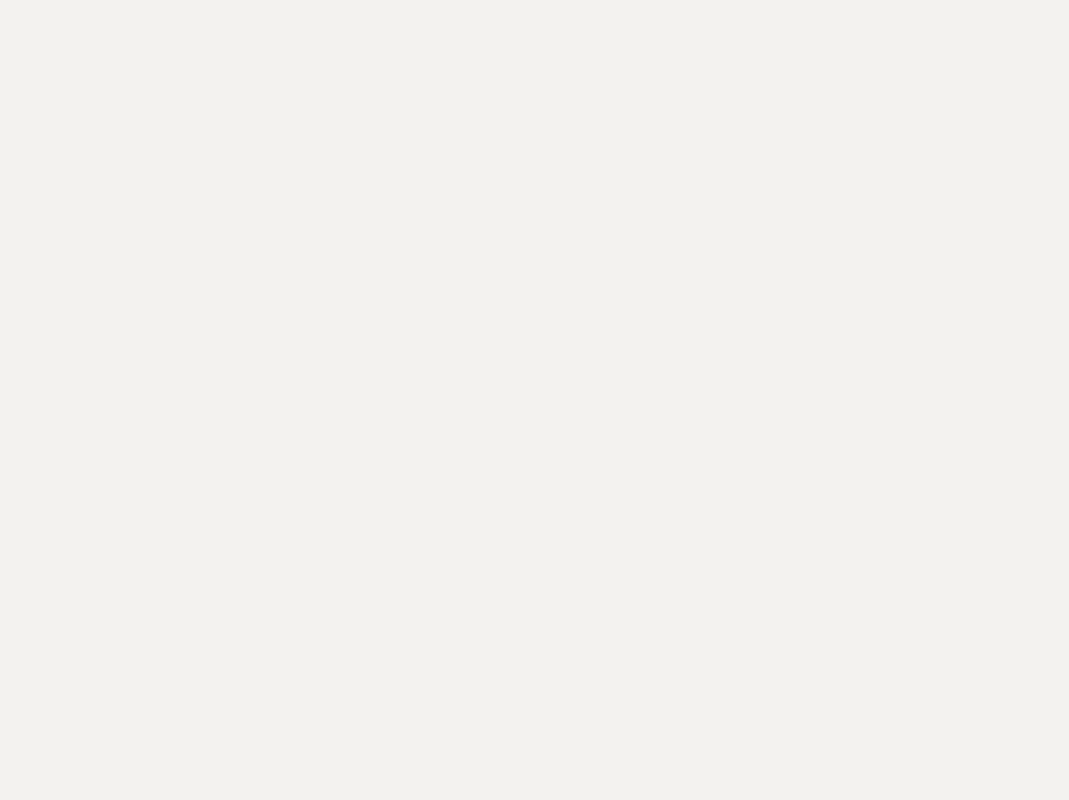
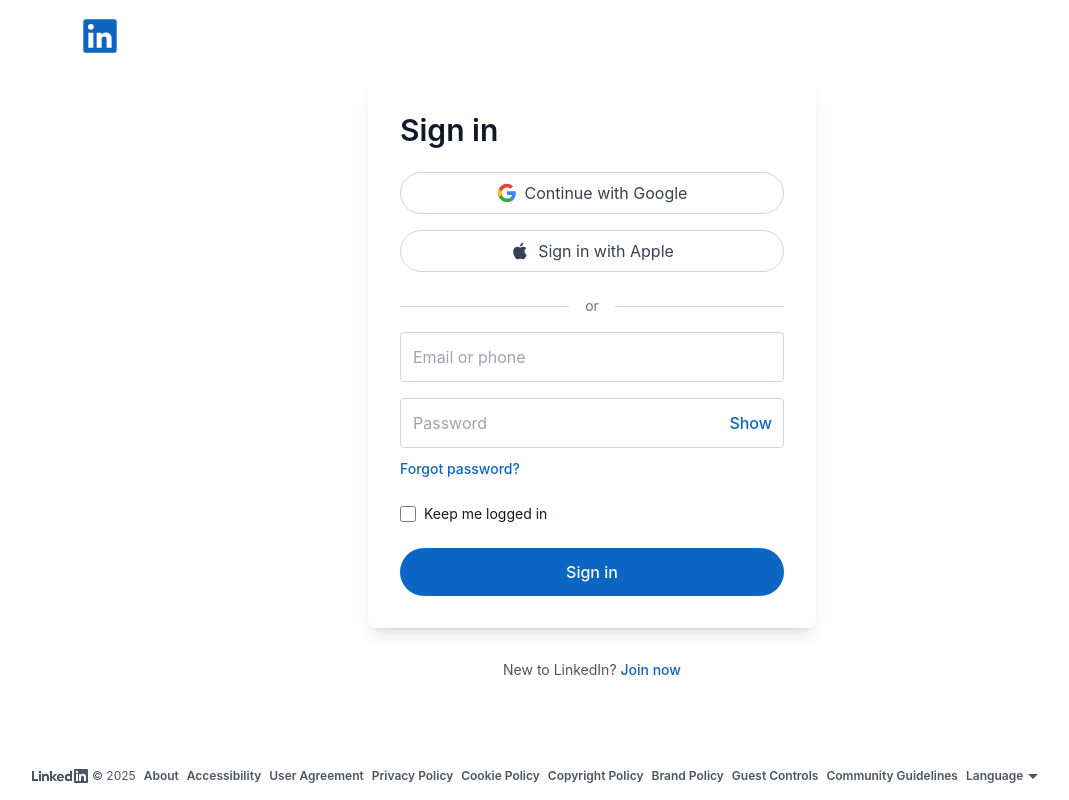
Before and after one commit to apaluca/linkedin, a React (Vite) app in the folder client/: page /login in a window 1280 px wide. Before the commit this address had no page. Shown: the whole page, without its empty margins (48-1117 px from the left). Built offline with nearby package versions, Linux system fonts and the light colour scheme.

Commit message:
feat: Add LoginPage component and update routing in App component; refactor Navbar and modals for improved navigation

```diff
--- a/client/src/App.jsx
+++ b/client/src/App.jsx
@@ -2,6 +2,7 @@
 import { ModalProvider } from "./context/ModalContext";
 import ProfilePage from "./pages/ProfilePage";
 import SignupPage from "./pages/SignupPage";
+import LoginPage from "./pages/LoginPage";
 import ModalRegistry from "./components/modals/ModalRegistry";
 
 function App() {
@@ -13,6 +14,7 @@
           <Route path="/in/:username" element={<ProfilePage />} />
           <Route path="/signup/:username" element={<SignupPage />} />
           <Route path="/signup" element={<SignupPage />} />
+          <Route path="/login" element={<LoginPage />} />
         </Routes>
 
         {/* Global Modals */}
--- a/client/src/components/layout/Navbar.jsx
+++ b/client/src/components/layout/Navbar.jsx
@@ -1,9 +1,7 @@
 import { useState } from "react";
 import { Link, useNavigate } from "react-router-dom";
-import { useModal } from "../../context/ModalContext";
 
 const Navbar = () => {
-  const { openModal } = useModal();
   const [searchQuery, setSearchQuery] = useState("");
   const navigate = useNavigate();
 
@@ -129,12 +127,12 @@
           </ul>
 
           <div className="flex items-center ml-4">
-            <button
-              onClick={() => openModal("signIn")}
+            <Link
+              to="/login"
               className="bg-transparent text-linkedin-blue font-medium px-4 py-1 rounded-full border-2 border-linkedin-blue hover:bg-linkedin-lightBlue text-sm"
             >
               Sign in
-            </button>
+            </Link>
 
             <button
               onClick={() => navigate("/signup")}
--- a/client/src/components/modals/JoinModal.jsx
+++ b/client/src/components/modals/JoinModal.jsx
@@ -1,8 +1,10 @@
 import { useState, useEffect } from "react";
+import { useNavigate } from "react-router-dom";
 import { useModal } from "../../context/ModalContext";
 
 const JoinModal = () => {
-  const { activeModal, closeModal, openModal } = useModal();
+  const { activeModal, closeModal } = useModal();
+  const navigate = useNavigate();
   const [email, setEmail] = useState("");
   const [password, setPassword] = useState("");
   const [firstName, setFirstName] = useState("");
@@ -56,6 +58,11 @@
 
     // For demo purposes, we'll just close the modal
     closeModal();
+  };
+
+  const handleSignInClick = () => {
+    closeModal();
+    navigate("/login");
   };
 
   if (activeModal !== "join") return null;
@@ -282,10 +289,7 @@
               Already on LinkedIn?{" "}
               <button
                 type="button"
-                onClick={() => {
-                  closeModal();
-                  openModal("signIn");
-                }}
+                onClick={handleSignInClick}
                 className="font-semibold text-linkedin-blue hover:underline"
               >
                 Sign in
--- /dev/null
+++ b/client/src/pages/LoginPage.jsx
@@ -0,0 +1,188 @@
+import { useState } from "react";
+import { Link, useNavigate } from "react-router-dom";
+import Footer from "../components/layout/Footer";
+
+const LoginPage = () => {
+  const [emailOrPhone, setEmailOrPhone] = useState("");
+  const [password, setPassword] = useState("");
+  const [showPassword, setShowPassword] = useState(false);
+  const [keepLoggedIn, setKeepLoggedIn] = useState(false);
+  const navigate = useNavigate();
+
+  const handleSubmit = (e) => {
+    e.preventDefault();
+    // In a real app, we would handle authentication here
+    console.log("Login attempted with:", { emailOrPhone, password });
+    navigate("/");
+  };
+
+  return (
+    <div className="min-h-screen flex flex-col bg-white">
+      {/* Header */}
+      <header className="py-4 px-4 sm:px-8">
+        <div className="max-w-5xl mx-auto">
+          <Link to="/">
+            <svg
+              xmlns="http://www.w3.org/2000/svg"
+              viewBox="0 0 24 24"
+              data-supported-dps="24x24"
+              fill="#0a66c2"
+              width="40"
+              height="40"
+              focusable="false"
+              aria-label="LinkedIn"
+            >
+              <path d="M20.5 2h-17A1.5 1.5 0 002 3.5v17A1.5 1.5 0 003.5 22h17a1.5 1.5 0 001.5-1.5v-17A1.5 1.5 0 0020.5 2zM8 19H5v-9h3zM6.5 8.25A1.75 1.75 0 118.3 6.5a1.78 1.78 0 01-1.8 1.75zM19 19h-3v-4.74c0-1.42-.6-1.93-1.38-1.93A1.74 1.74 0 0013 14.19a.66.66 0 000 .14V19h-3v-9h2.9v1.3a3.11 3.11 0 012.7-1.4c1.55 0 3.36.86 3.36 3.66z"></path>
+            </svg>
+          </Link>
+        </div>
+      </header>
+
+      {/* Main Content */}
+      <main className="flex-grow flex flex-col items-center justify-center px-4 sm:px-8">
+        <div className="w-full max-w-md bg-white rounded-lg shadow-lg p-6 sm:p-8">
+          <h1 className="text-3xl font-semibold text-gray-900 mb-6">Sign in</h1>
+
+          {/* Sign in with Google button */}
+          <button className="w-full flex justify-center items-center py-2 px-4 border border-gray-300 rounded-full text-gray-700 bg-white hover:bg-gray-50 mb-4">
+            <svg className="h-5 w-5 mr-2" viewBox="0 0 24 24">
+              <path
+                d="M22.56 12.25c0-.78-.07-1.53-.2-2.25H12v4.26h5.92c-.26 1.37-1.04 2.53-2.21 3.31v2.77h3.57c2.08-1.92 3.28-4.74 3.28-8.09z"
+                fill="#4285F4"
+              />
+              <path
+                d="M12 23c2.97 0 5.46-.98 7.28-2.66l-3.57-2.77c-.98.66-2.23 1.06-3.71 1.06-2.86 0-5.29-1.93-6.16-4.53H2.18v2.84C3.99 20.53 7.7 23 12 23z"
+                fill="#34A853"
+              />
+              <path
+                d="M5.84 14.09c-.22-.66-.35-1.36-.35-2.09s.13-1.43.35-2.09V7.07H2.18C1.43 8.55 1 10.22 1 12s.43 3.45 1.18 4.93l2.85-2.22.81-.62z"
+                fill="#FBBC05"
+              />
+              <path
+                d="M12 5.38c1.62 0 3.06.56 4.21 1.64l3.15-3.15C17.45 2.09 14.97 1 12 1 7.7 1 3.99 3.47 2.18 7.07l3.66 2.84c.87-2.6 3.3-4.53 6.16-4.53z"
+                fill="#EA4335"
+              />
+            </svg>
+            Continue with Google
+          </button>
+
+          {/* Sign in with Apple button */}
+          <button className="w-full flex justify-center items-center py-2 px-4 border border-gray-300 rounded-full text-gray-700 bg-white hover:bg-gray-50 mb-6">
+            <svg
+              className="h-5 w-5 mr-2"
+              viewBox="0 0 24 24"
+              fill="currentColor"
+            >
+              <path d="M18.71 19.5c-.83 1.24-1.71 2.45-3.05 2.47-1.34.03-1.77-.79-3.29-.79-1.53 0-2 .77-3.27.82-1.31.05-2.3-1.32-3.14-2.53C4.25 17 2.94 12.45 4.7 9.39c.87-1.52 2.43-2.48 4.12-2.51 1.28-.02 2.5.87 3.29.87.78 0 2.26-1.07 3.81-.91.65.03 2.47.26 3.64 1.98-.09.06-2.17 1.28-2.15 3.81.03 3.02 2.65 4.03 2.68 4.04-.03.07-.42 1.44-1.38 2.83M13 3.5c.73-.83 1.94-1.46 2.94-1.5.13 1.17-.34 2.35-1.04 3.19-.69.85-1.83 1.51-2.95 1.42-.15-1.15.41-2.35 1.05-3.11"></path>
+            </svg>
+            Sign in with Apple
+          </button>
+
+          {/* Divider */}
+          <div className="relative my-4">
+            <div className="absolute inset-0 flex items-center">
+              <div className="w-full border-t border-gray-300"></div>
+            </div>
+            <div className="relative flex justify-center text-sm">
+              <span className="px-4 bg-white text-gray-500">or</span>
+            </div>
+          </div>
+
+          {/* Sign in form */}
+          <form onSubmit={handleSubmit}>
+            <div className="mb-4">
+              <label htmlFor="email-or-phone" className="sr-only">
+                Email or phone
+              </label>
+              <input
+                id="email-or-phone"
+                name="email-or-phone"
+                type="text"
+                placeholder="Email or phone"
+                required
+                className="w-full px-3 py-3 border border-gray-300 rounded text-gray-900 focus:outline-none focus:ring-linkedin-blue focus:border-linkedin-blue"
+                value={emailOrPhone}
+                onChange={(e) => setEmailOrPhone(e.target.value)}
+              />
+            </div>
+
+            <div className="mb-2 relative">
+              <label htmlFor="password" className="sr-only">
+                Password
+              </label>
+              <input
+                id="password"
+                name="password"
+                type={showPassword ? "text" : "password"}
+                placeholder="Password"
+                required
+                className="w-full px-3 py-3 border border-gray-300 rounded text-gray-900 focus:outline-none focus:ring-linkedin-blue focus:border-linkedin-blue pr-16"
+                value={password}
+                onChange={(e) => setPassword(e.target.value)}
+              />
+              <button
+                type="button"
+                className="absolute right-3 top-1/2 transform -translate-y-1/2 text-linkedin-blue font-medium"
+                onClick={() => setShowPassword(!showPassword)}
+              >
+                {showPassword ? "Hide" : "Show"}
+              </button>
+            </div>
+
+            <div className="mb-6">
+              <Link
+                to="/forgot-password"
+                className="text-linkedin-blue text-sm font-medium hover:underline"
+              >
+                Forgot password?
+              </Link>
+            </div>
+
+            <div className="flex items-center mb-6">
+              <input
+                id="keep-logged-in"
+                name="keep-logged-in"
+                type="checkbox"
+                className="h-4 w-4 text-linkedin-blue focus:ring-linkedin-blue border-gray-300 rounded"
+                checked={keepLoggedIn}
+                onChange={(e) => setKeepLoggedIn(e.target.checked)}
+              />
+              <label
+                htmlFor="keep-logged-in"
+                className="ml-2 block text-sm text-gray-900"
+              >
+                Keep me logged in
+              </label>
+            </div>
+
+            <button
+              type="submit"
+              className="w-full py-3 px-4 rounded-full bg-linkedin-blue text-white font-medium hover:bg-linkedin-darkBlue focus:outline-none focus:ring-2 focus:ring-offset-2 focus:ring-linkedin-blue"
+            >
+              Sign in
+            </button>
+          </form>
+        </div>
+
+        <div className="mt-8 text-center">
+          <p className="text-sm text-gray-600">
+            New to LinkedIn?{" "}
+            <Link
+              to="/signup"
+              className="text-linkedin-blue font-medium hover:underline"
+            >
+              Join now
+            </Link>
+          </p>
+        </div>
+      </main>
+
+      {/* Footer */}
+      <div className="mt-10">
+        <Footer />
+      </div>
+    </div>
+  );
+};
+
+export default LoginPage;
--- a/client/src/pages/SignupPage.jsx
+++ b/client/src/pages/SignupPage.jsx
@@ -1,11 +1,10 @@
 import { useState } from "react";
 import { Link, useParams } from "react-router-dom";
-import { useModal } from "../context/ModalContext";
 
 const SignupPage = () => {
   const [email, setEmail] = useState("");
   const [password, setPassword] = useState("");
-  const { openModal } = useModal();
+  // eslint-disable-next-line no-unused-vars
   const { username } = useParams();
   const profileName = "Paul Aurelian";
 
@@ -153,13 +152,12 @@
 
             <p className="text-center text-sm">
               Already on LinkedIn?{" "}
-              <button
-                type="button"
-                onClick={() => openModal("signIn")}
+              <Link
+                to="/login"
                 className="text-linkedin-blue font-medium hover:underline"
               >
                 Sign in
-              </button>
+              </Link>
             </p>
           </form>
         </div>
```
Also changed, not shown: client/src/components/modals/ViewProfileModal.jsx (+26 -11 lines).
